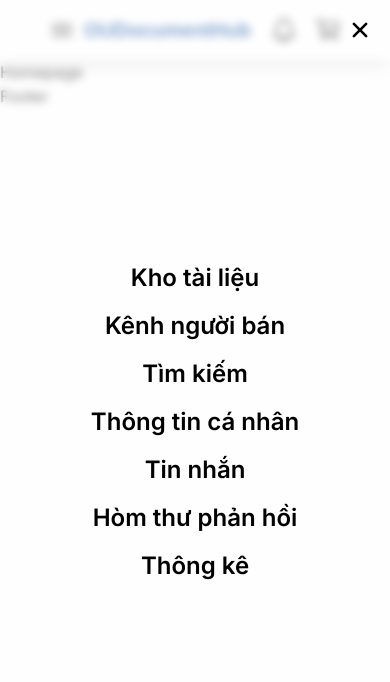
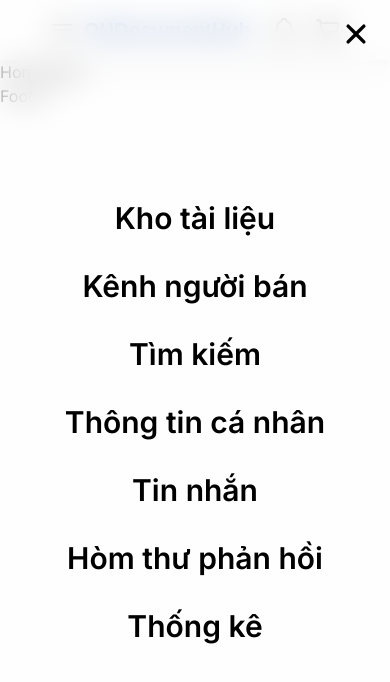
Before and after one commit to OhKa39/ou-document-hub, a Next.js app in the folder frontend/: page / in a window 390 px wide. Both pictures are taken after a click on the icon 62 px from the left and 30 px from the top of the page. Shown: the top 682 px of the page. Built offline with nearby package versions, Linux system fonts and the light colour scheme.

Commit message:
chore(ResponsiveMenu): Add more test

```diff
--- a/frontend/components/Navbar/ResponsiveMenu.tsx
+++ b/frontend/components/Navbar/ResponsiveMenu.tsx
@@ -9,9 +9,6 @@ type menuItemType = {
   link: string;
   name: string;
 };
-
-const ResponsiveMenu = () => {
-  const [isOpen, setIsOpen] = useState(false);
 
 const menuItems = [
   {
@@ -47,9 +44,12 @@ const ResponsiveMenu = () => {
   {
     id: 7,
     link: '#',
-      name: 'Thông kê',
+    name: 'Thống kê',
   },
 ];
+
+const ResponsiveMenu = () => {
+  const [isOpen, setIsOpen] = useState(false);
 
   return (
     <div>
@@ -60,20 +60,20 @@ const ResponsiveMenu = () => {
         onClick={() => setIsOpen(!isOpen)}
       />
       <div
-        className={`z-[999] ${isOpen ? 'flex' : 'hidden'} bg-neutral-01/50 absolute left-0 top-0 h-screen w-screen flex-col overflow-hidden backdrop-blur-sm md:hidden`}
+        className={`z-[999] ${isOpen ? 'flex' : 'hidden'} bg-neutral-01/50 left-0 top-0 h-screen w-screen flex-col overflow-hidden fixed backdrop-blur-lg md:hidden`}
       >
         <IoClose
-          size="28"
+          size="36"
           data-testid="MenuClose"
           className="absolute right-4 top-4 cursor-pointer"
           onClick={() => setIsOpen(!isOpen)}
         />
-        <ul className="flex h-full flex-col items-center justify-center gap-4">
+        <ul className="flex h-full flex-col items-center justify-center gap-8">
           {menuItems.map((item: menuItemType, index: number) => (
             <li
               data-testid="MenuResponsiveItem"
               key={item.id}
-              className="text-primary hover:text-secondary-blue text-2xl transition-colors duration-300 font-semibold"
+              className="text-primary hover:text-secondary-blue text-3xl transition-colors duration-300 font-semibold"
             >
               <Link href={`${item.link}`}>{item.name}</Link>
             </li>
```
Also changed, not shown: 1 other file (tests, documents, lock files or other folders). Lines whose indentation alone changed are shown as unchanged.
